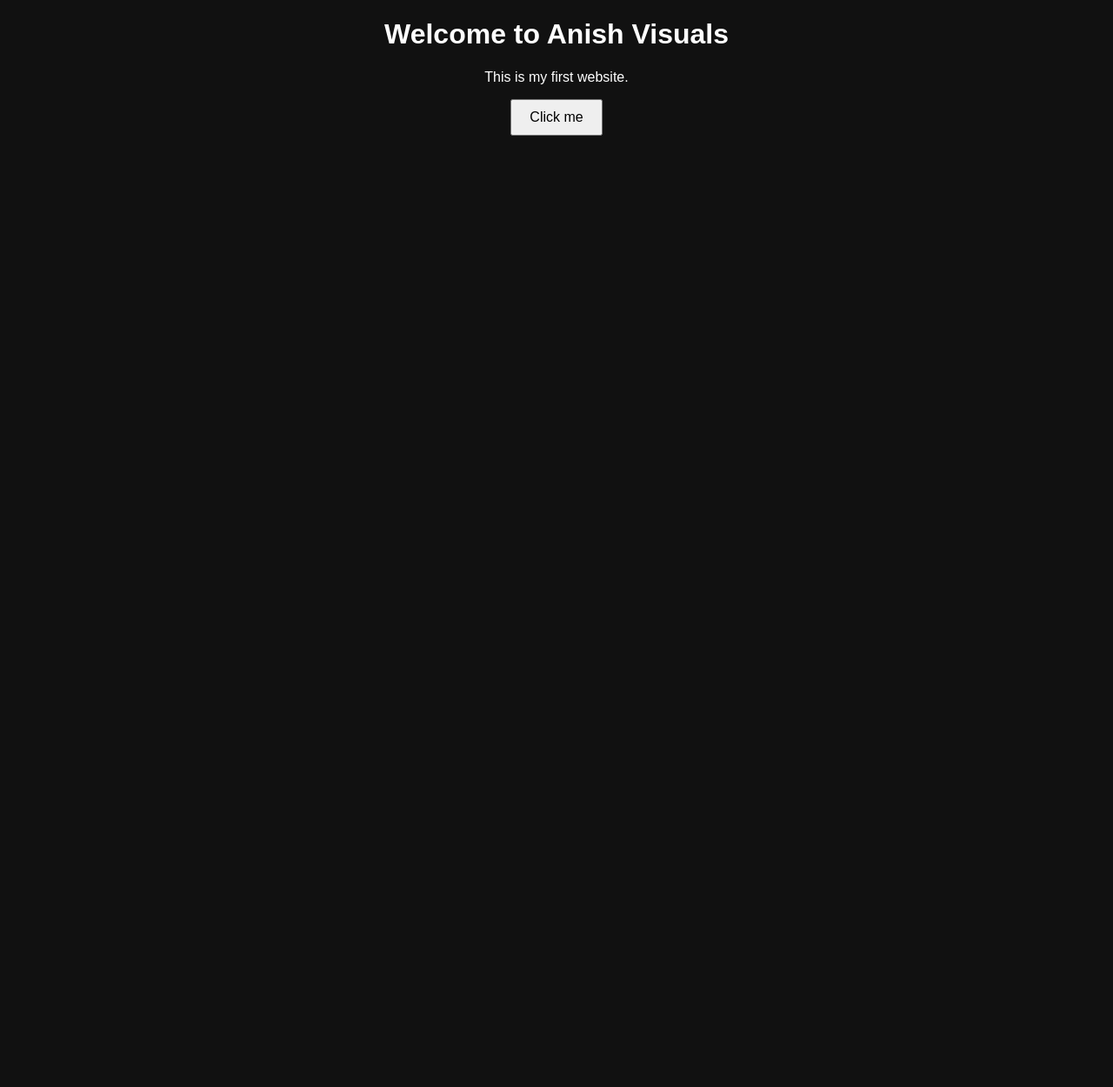
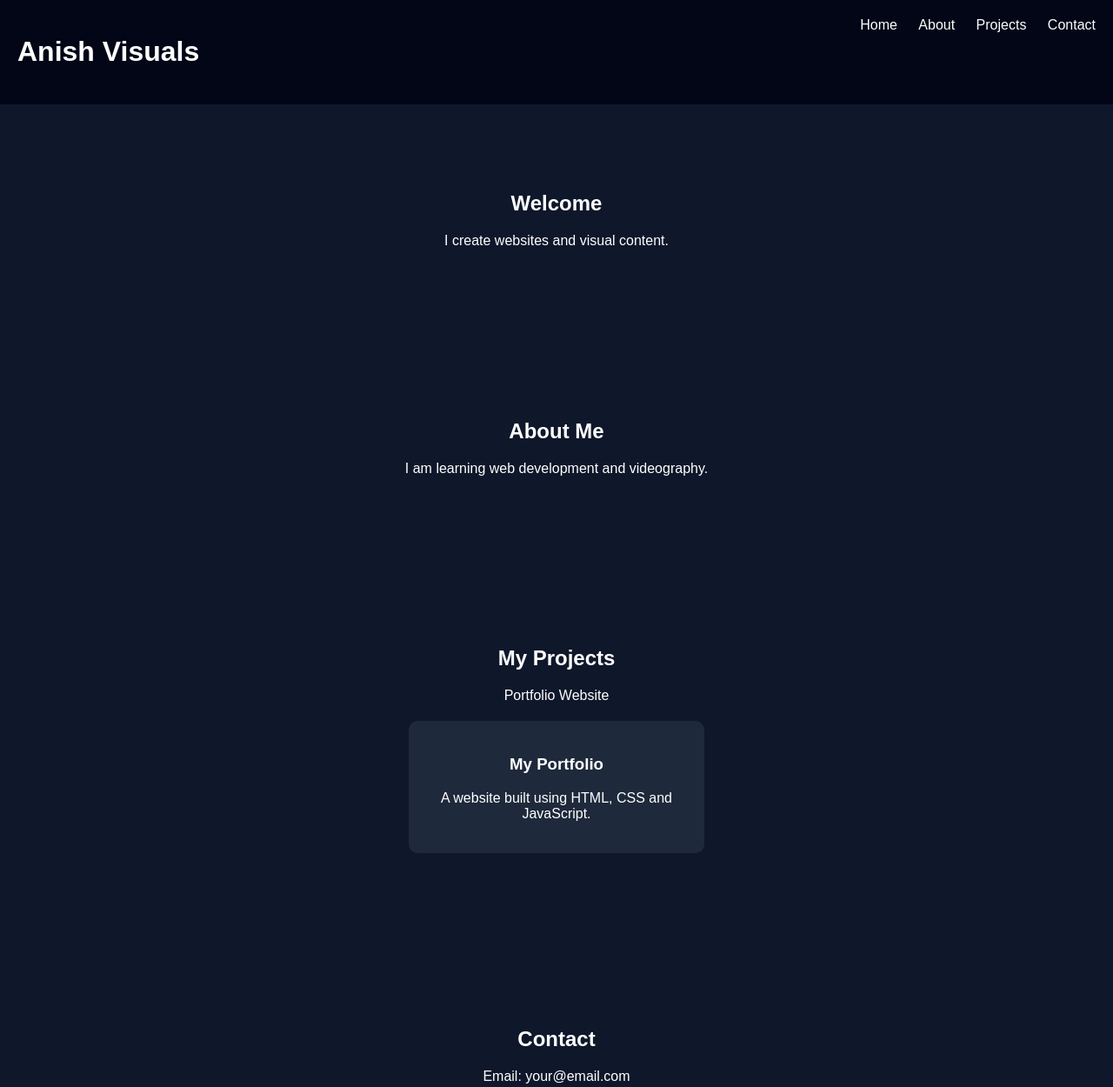
Before and after one commit to 24211a05l8-spec/anish-portfolio, a plain HTML site: page index.html in a window 1280 px wide. Shown: the whole page at 87% size. Before the commit the page ends 800 px from the top, so only its background shows below. Drawn offline with Linux system fonts and the light colour scheme.

Commit message:
added website design

```diff
--- a/index.html
+++ b/index.html
@@ -1,19 +1,45 @@
 <!DOCTYPE html>
 <html>
-
 <head>
-  <title>Anish Visuals</title>
-  <link rel="stylesheet" href="style.css">
+<title>Anish Portfolio</title>
+<link rel="stylesheet" href="style.css">
 </head>
 
 <body>
 
-<h1>Welcome to Anish Visuals</h1>
-<p>This is my first website.</p>
+<header>
+<h1>Anish Visuals</h1>
+<nav>
+<a href="#home">Home</a>
+<a href="#about">About</a>
+<a href="#projects">Projects</a>
+<a href="#contact">Contact</a>
+</nav>
+</header>
 
-<button onclick="sayHello()">Click me</button>
+<section id="home">
+<h2>Welcome</h2>
+<p>I create websites and visual content.</p>
+</section>
 
-<script src="script.js"></script>
+<section id="about">
+<h2>About Me</h2>
+<p>I am learning web development and videography.</p>
+</section>
+
+<section id="projects">
+<h2>My Projects</h2>
+<p>Portfolio Website</p>
+<div class="project-card">
+<h3>My Portfolio</h3>
+<p>A website built using HTML, CSS and JavaScript.</p>
+</div>
+</section>
+
+<section id="contact">
+<h2>Contact</h2>
+<p>Email: your@email.com</p>
+</section>
 
 </body>
 </html>
--- a/style.css
+++ b/style.css
@@ -1,12 +1,31 @@
 body{
 font-family: Arial;
-text-align:center;
-background-color:#111;
+margin:0;
+background:#0f172a;
 color:white;
 }
 
-button{
-padding:10px 20px;
-font-size:16px;
-cursor:pointer;
+header{
+display:flex;
+justify-content:space-between;
+padding:20px;
+background:#020617;
 }
+
+nav a{
+margin-left:20px;
+text-decoration:none;
+color:white;
+}
+
+section{
+padding:80px 20px;
+text-align:center;
+}
+.project-card{
+background:#1e293b;
+padding:20px;
+margin:20px auto;
+width:300px;
+border-radius:10px;
+}
```
